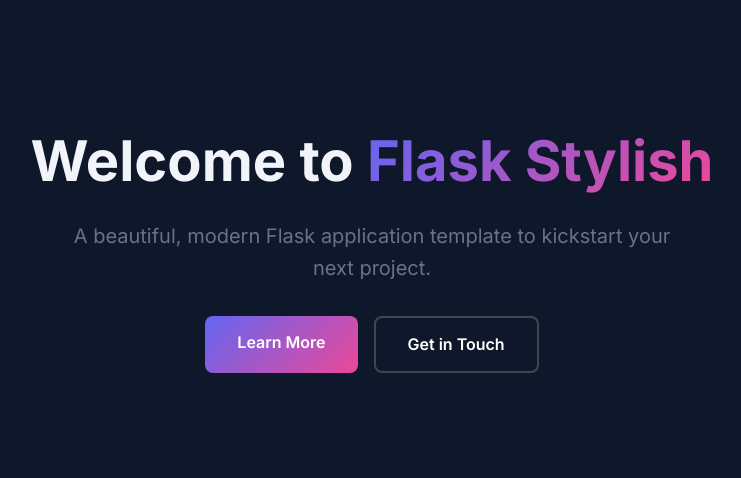
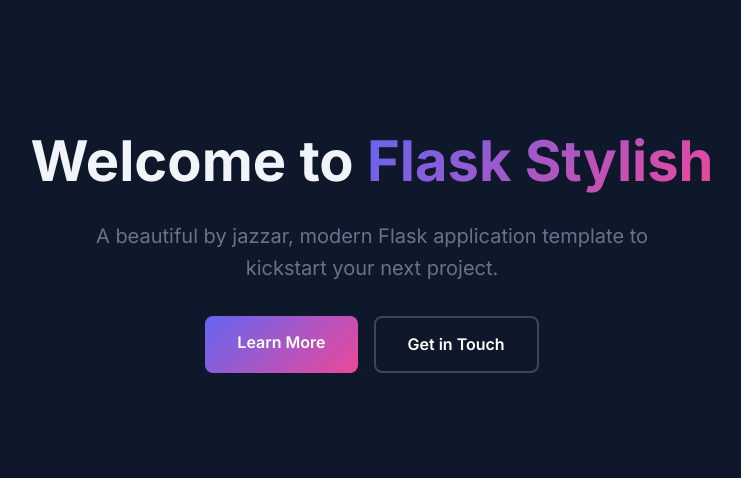
Before and after one commit to jazzaras/stylishFlask, a Flask app: page / in a window 1280 px wide. Shown: the part 71-549 px from the top of the page, without its empty margins (268-1009 px from the left). Run offline with Flask 3, Linux system fonts and the light colour scheme.

Commit message:
Update index.html

```diff
--- a/templates/index.html
+++ b/templates/index.html
@@ -6,7 +6,7 @@
 <section class="hero">
     <div class="hero-content">
         <h1>Welcome to <span class="gradient-text">Flask Stylish</span></h1>
-        <p>A beautiful, modern Flask application template to kickstart your next project.</p>
+        <p>A beautiful by jazzar, modern Flask application template to kickstart your next project.</p>
         <div class="hero-buttons">
             <a href="{{ url_for('about') }}" class="btn btn-primary">Learn More</a>
             <a href="{{ url_for('contact') }}" class="btn btn-secondary">Get in Touch</a>
```
